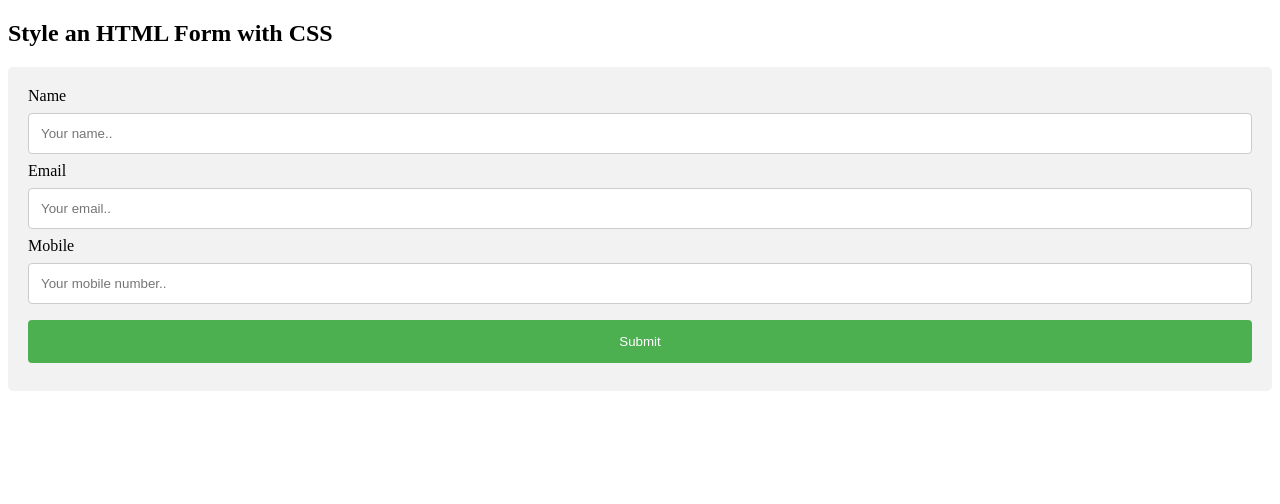
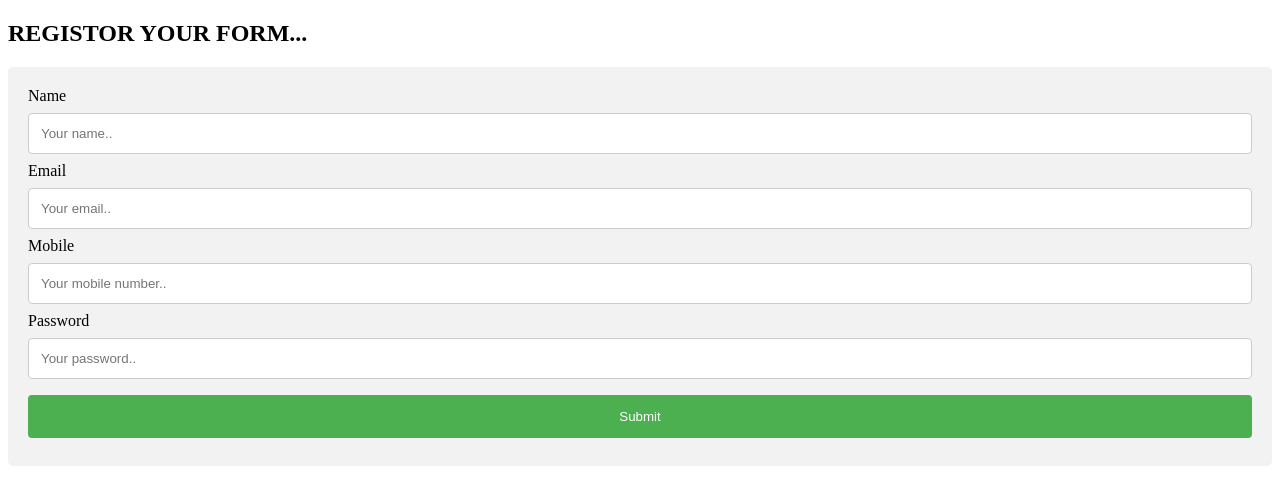
Before and after one commit to RADHEOILMILL1/database, a plain HTML site: page index.html in a window 1280 px wide. Drawn offline with Linux system fonts and the light colour scheme.

Commit message:
Add password field and update form heading
Added a password field to the form and updated the heading.

```diff
--- a/index.html
+++ b/index.html
@@ -36,7 +36,7 @@ input[type=submit]:hover {
 </style>
 <body>
 
-<h2>Style an HTML Form with CSS</h2>
+<h2>REGISTOR YOUR FORM...</h2>
 
 <div>
 <form method="POST" name="google-sheet">
@@ -49,6 +49,8 @@ input[type=submit]:hover {
   <label for="mobile">Mobile</label>
   <input type="text" id="lname" name="Mobile" placeholder="Your mobile number..">
 
+ <label for="password">Password</label>
+  <input type="text" id="lname" name="Password" placeholder="Your password..">
 
   <input type="submit" value="Submit" name="submit">
 </form>
```
